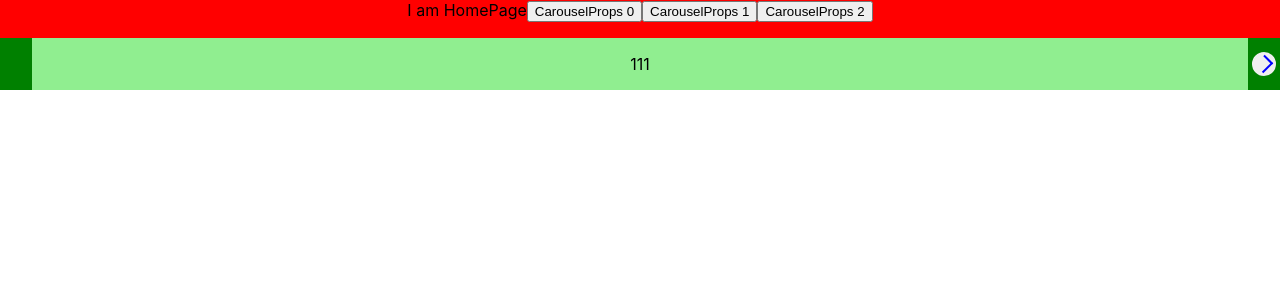
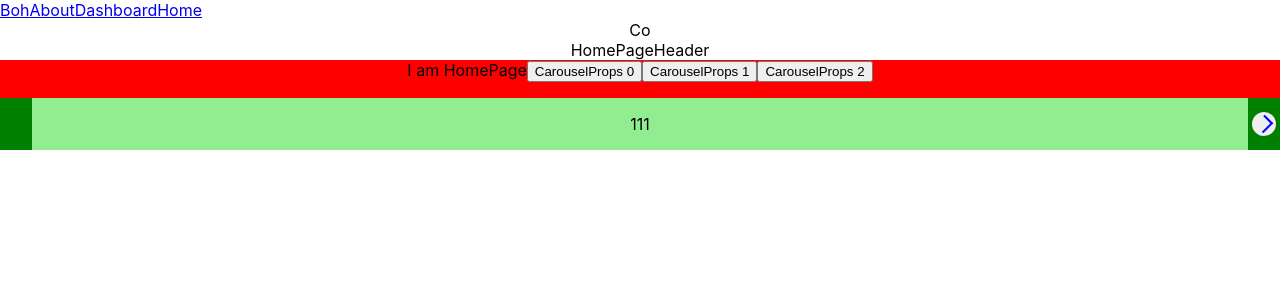
Before and after one commit to ming222555/my-react-playground, a React (Create React App) app: page / in a window 1280 px wide. Shown: the top 300 px of the page. Built offline with nearby package versions, Linux system fonts and the light colour scheme.

Commit message:
Dir layouts for folder structure. Draft components AppHeader, HomePageHeader

```diff
--- a/package.json
+++ b/package.json
@@ -12,6 +12,7 @@
     "@types/react-dom": "^16.9.8",
     "react": "^17.0.1",
     "react-dom": "^17.0.1",
+    "react-router-dom": "^5.2.0",
     "react-scripts": "4.0.0",
     "typescript": "^4.0.3",
     "web-vitals": "^0.2.4"
--- a/src/App.tsx
+++ b/src/App.tsx
@@ -1,12 +1,22 @@
 import React from 'react';
+import { BrowserRouter as Router, Link } from "react-router-dom"; // https://github.com/marmelab/react-admin/issues/3242
+
 import './App.scss';
 import HomePage from 'pages/HomePage/HomePage';
+import AppHeader from 'layouts/AppHeader';
 
 function App() {
     return (
-        <div className="app">
-            <HomePage />
-        </div>
+        <Router>
+            <Link to="/boh">Boh</Link>
+            <Link to="/about">About</Link>
+            <Link to="/dashboard/me">Dashboard</Link>
+            <Link to="/">Home</Link>
+            <div className="app">
+                <AppHeader />
+                <HomePage />
+            </div>
+        </Router>
     );
 }
 
--- a/src/components/Carousel/Carousel.tsx
+++ b/src/components/Carousel/Carousel.tsx
@@ -3,8 +3,8 @@ import './Carousel.scss';
 
 export interface PageProps {
     breakpoints: string; /* e.g. "768:4,1200:2" which says
-                            "at viewport >= 768px, no. of items to show in carousel is 4",
-                            "at viewport >= 1200px, no. of items to show in carousel is 2"
+                            "at viewport >= 768px,  no. of visible items shown in carousel is 4",
+                            "at viewport >= 1200px, no. of visible items shown in carousel is 2"
                             *** IMPORTANT! THE viewport SIZES (px) ARE ASSUMED TO BE IN INCREASING ORDER! ***
                         */
     items: {}[]; /* array of jsx objects
@@ -105,7 +105,7 @@ function recomputeAndSetItemsPerGroupForWindowResize(winWidth: number, arrayBrea
 
     let newPosItemGroup: number;
 
-    const absIdxOfLeadingItemInCurrItemGroup = ( posItemGroup * itemsPerGroup) + 1; // Idx starting with 1 wrt items
+    const absIdxOfLeadingItemInCurrItemGroup = ( posItemGroup * itemsPerGroup) + 1; // Idx starting with 1 wrt items array
 
     newPosItemGroup = Math.ceil( absIdxOfLeadingItemInCurrItemGroup / newItemsPerGroup) - 1;
     setter( newPosItemGroup + ',' + newItemsPerGroup);
@@ -185,7 +185,7 @@ function Carousel({ breakpoints="", items=[], itemIDs=[], cssprefix="cssprefix"
                 groupItems.push( <div className={`${cssprefix}__carousel-slide`} key={itemIDs[k]}>{items[k]}</div>);
             }
 
-            if (i == numberOfItemGroups - 1) { // last iteration for array_groups
+            if (i == numberOfItemGroups - 1) { // last iteration for outer for loop
                 let remaining: number = items.length % itemsPerGroup;
                 if ( remaining > 0) { // final groupItems doesn't meet full occupany of itemsPerGroup, so needs to padd it up
                     for (let i = 0; i < itemsPerGroup - remaining; i++) {
--- /dev/null
+++ b/src/layouts/AppHeader.scss
@@ -0,0 +1,2 @@
+.appHeader {
+}
--- /dev/null
+++ b/src/layouts/AppHeader.tsx
@@ -0,0 +1,57 @@
+import React from 'react';
+import { useLocation } from "react-router-dom";
+
+import './AppHeader.scss';
+import HomePageHeader from 'layouts/Headers/HomePageHeader/HomePageHeader';
+import Co from 'layouts/Headers/Co/Co';
+import Boh from 'layouts/Headers/Boh/Boh';
+
+function AppHeader({...props}) {
+    console.log('function AppHeader props',props);
+    const loc = useLocation();
+    const pathname = loc.pathname;
+
+    if ( pathname == '/') {
+        return (
+            <header className="app__header">
+                <Co />
+                <HomePageHeader />
+            </header>
+        );
+    }
+
+    if ( pathname == '/about') {
+        return (
+            <header className="app__header">
+                <Co />
+                <HomePageHeader />
+            </header>
+        );
+    }
+
+    if ( pathname == '/boh') {
+        return (
+            <header className="app__header">
+                <Boh />
+            </header>
+        );
+    }
+
+    const pos2ndSlash = pathname.indexOf( '/',1);
+
+    const pathnamesHomePageHeader: string = '/about';
+
+    let out;
+console.log('AppHeader AppHeader pathname',pathname);
+    if ( pathnamesHomePageHeader.indexOf( pathname) > -1) {
+        out = <HomePageHeader />
+    }
+
+    return (
+        <header className="app__header">
+            {out} {pathname}
+        </header>
+    );
+}
+
+export default AppHeader;
--- /dev/null
+++ b/src/layouts/Headers/Boh/Boh.scss
@@ -0,0 +1,2 @@
+.boh {
+}
--- /dev/null
+++ b/src/layouts/Headers/Boh/Boh.tsx
@@ -0,0 +1,14 @@
+import React from 'react';
+
+import './Boh.scss';
+
+function Boh() {
+    console.log('function Boh');
+    return (
+        <nav className="boh">
+            Boh
+        </nav>
+    );
+}
+
+export default React.memo( Boh);
--- /dev/null
+++ b/src/layouts/Headers/Co/Co.scss
@@ -0,0 +1,2 @@
+.co {
+}
--- /dev/null
+++ b/src/layouts/Headers/Co/Co.tsx
@@ -0,0 +1,14 @@
+import React from 'react';
+
+import './Co.scss';
+
+function Co() {
+    console.log('function Co');
+    return (
+        <nav className="co">
+            Co
+        </nav>
+    );
+}
+
+export default Co;
--- /dev/null
+++ b/src/layouts/Headers/HomePageHeader/HomePageHeader.scss
@@ -0,0 +1,2 @@
+.homePageHeader {
+}
--- /dev/null
+++ b/src/layouts/Headers/HomePageHeader/HomePageHeader.tsx
@@ -0,0 +1,14 @@
+import React from 'react';
+
+import './HomePageHeader.scss';
+
+function HomePageHeader() {
+    console.log('function HomePageHeader');
+    return (
+        <nav className="homePageHeader">
+            HomePageHeader
+        </nav>
+    );
+}
+
+export default React.memo( HomePageHeader);
--- a/src/react-app-env.d.ts
+++ b/src/react-app-env.d.ts
@@ -1 +1,2 @@
 /// <reference types="react-scripts" />
+declare module 'react-router-dom';
```
Also changed, not shown: 1 other file (tests, documents, lock files or other folders).
